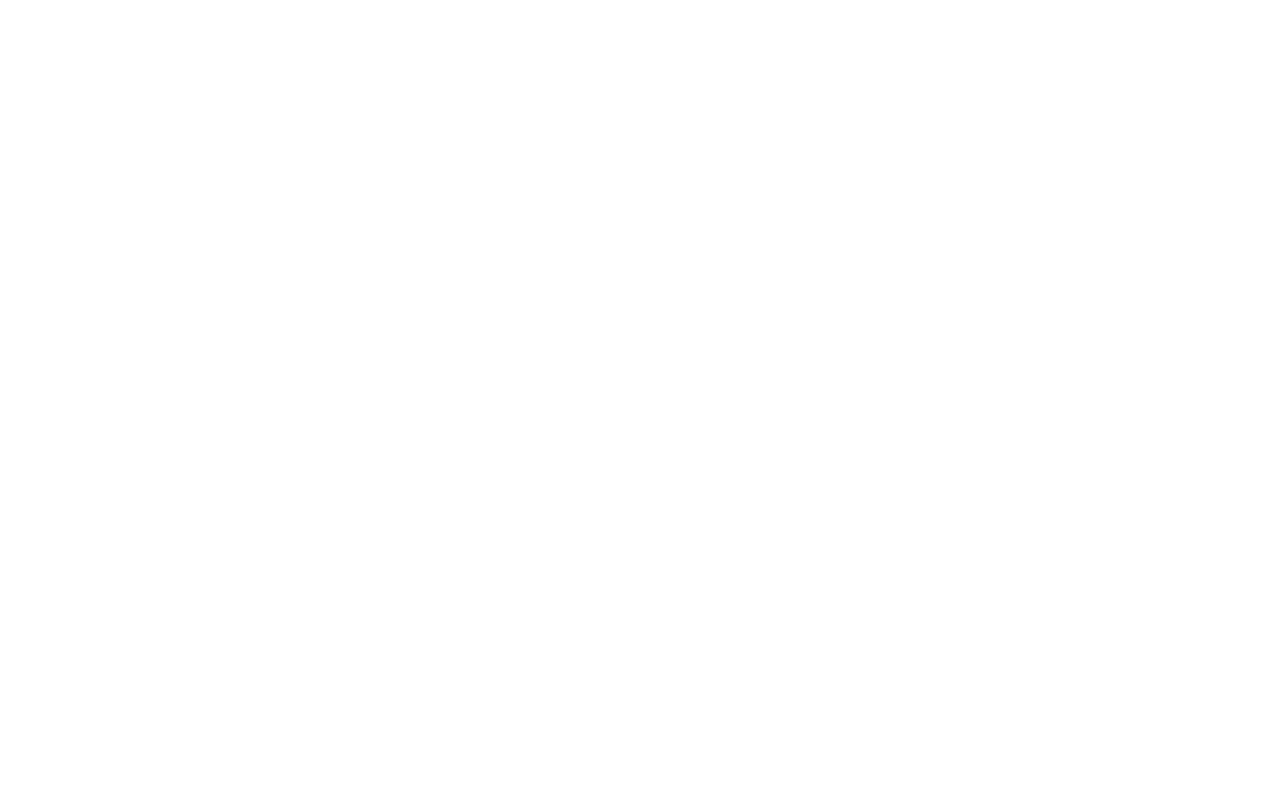
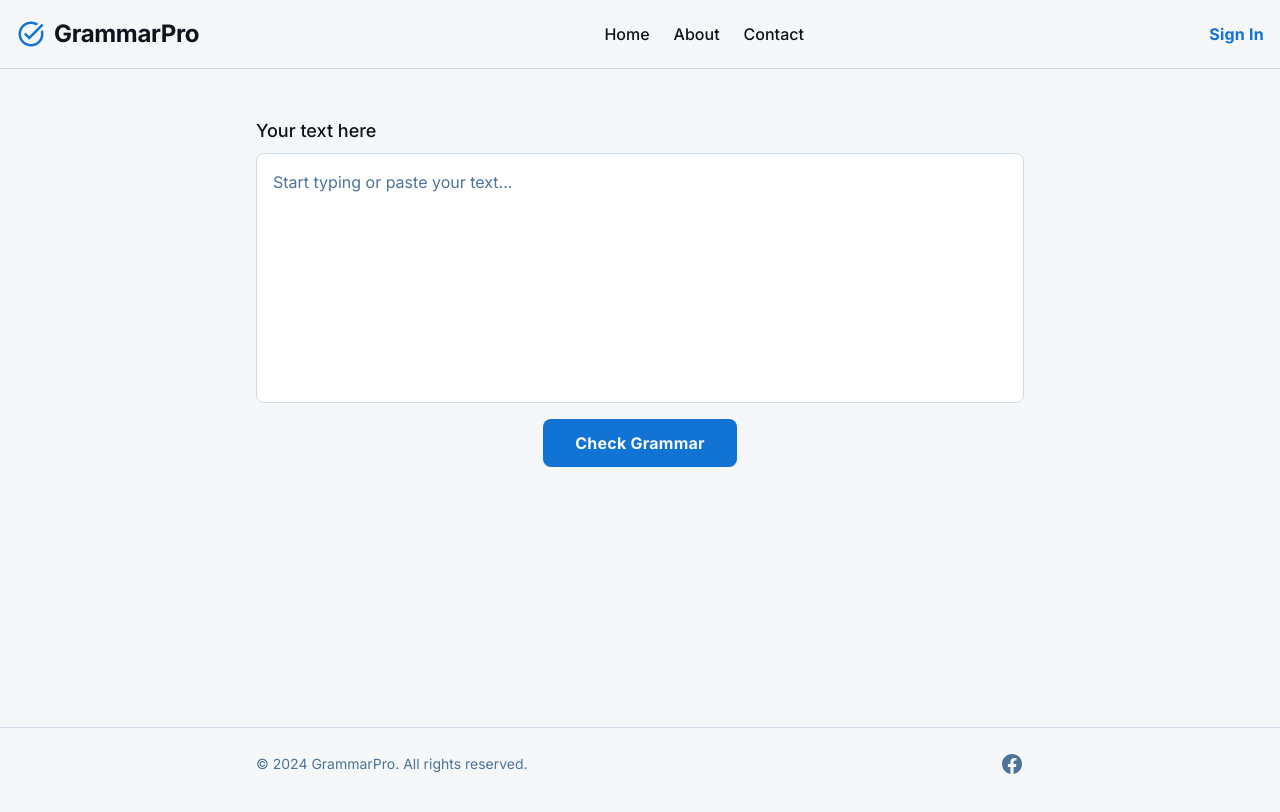
Before and after one commit to mhassanmalikmhm/grammar-pro, a plain HTML site: page templates/index.html in a window 1280 px wide. Drawn offline with nearby package versions, Linux system fonts and the light colour scheme.

Commit message:
Update index.html

```diff
--- a/templates/index.html
+++ b/templates/index.html
@@ -1,11 +1,87 @@
+<!DOCTYPE html>
+<html class="light" lang="en">
+<head>
+<meta charset="utf-8"/>
+<meta content="width=device-width, initial-scale=1.0" name="viewport"/>
+<title>GrammarPro - AI Correction Tool</title>
+<script src="https://cdn.tailwindcss.com?plugins=forms,container-queries"></script>
+<link href="https://fonts.googleapis.com/css2?family=Material+Symbols+Outlined" rel="stylesheet"/>
+<link href="https://fonts.googleapis.com" rel="preconnect"/>
+<link crossorigin="" href="https://fonts.gstatic.com" rel="preconnect"/>
+<link href="https://fonts.googleapis.com/css2?family=Inter:wght@400;500;700;800&amp;display=swap" rel="stylesheet"/>
+<script id="tailwind-config">
+tailwind.config = {
+    darkMode: "class",
+    theme: {
+        extend: {
+            colors: {
+                "primary": "#1173d4",
+                "background-light": "#f6f7f8",
+                "background-dark": "#101922",
+            },
+            fontFamily: { "display": ["Inter"] },
+            borderRadius: { "DEFAULT": "0.25rem", "lg": "0.5rem", "xl": "0.75rem", "full": "9999px" },
+        },
+    },
+}
+</script>
+<style>
+.material-symbols-outlined { font-variation-settings: 'FILL' 0, 'wght' 400, 'GRAD' 0, 'opsz' 24; }
+body { min-height: max(884px, 100dvh); }
+</style>
+</head>
+<body class="bg-background-light dark:bg-background-dark font-display text-[#0d141b] dark:text-slate-50">
+<div class="relative flex min-h-screen w-full flex-col group/design-root overflow-x-hidden">
+<header class="flex items-center bg-background-light dark:bg-background-dark p-4 justify-between border-b border-[#cfdbe7] dark:border-slate-800">
+<div class="flex items-center gap-2">
+<span class="material-symbols-outlined text-primary text-3xl">task_alt</span>
+<h1 class="text-2xl font-bold tracking-[-0.015em]">GrammarPro</h1>
+</div>
+<nav class="hidden md:flex items-center gap-6">
+<a class="text-base font-medium hover:text-primary transition-colors" href="#">Home</a>
+<a class="text-base font-medium hover:text-primary transition-colors" href="#">About</a>
+<a class="text-base font-medium hover:text-primary transition-colors" href="#">Contact</a>
+</nav>
+<div class="flex items-center justify-end">
+<a class="text-primary text-base font-bold leading-normal tracking-[0.015em] shrink-0" href="#">Sign In</a>
+</div>
+<button class="md:hidden text-[#0d141b] dark:text-slate-50">
+<span class="material-symbols-outlined text-3xl">menu</span>
+</button>
+</header>
+<main class="flex-1 flex flex-col items-center px-4 py-8 md:py-12">
+<div class="w-full max-w-3xl">
+<div class="flex flex-col gap-4">
+<label class="flex flex-col">
+<p class="text-lg font-medium pb-2">Your text here</p>
+<textarea id="sentenceInput" class="form-input flex w-full min-w-0 flex-1 resize-none overflow-hidden rounded-lg text-[#0d141b] focus:outline-none focus:ring-2 focus:ring-primary/50 border border-[#cfdbe7] dark:border-slate-700 bg-white dark:bg-slate-800 dark:text-slate-50 min-h-[250px] placeholder:text-[#4c739a] dark:placeholder:text-slate-500 p-4 text-base font-normal leading-normal" placeholder="Start typing or paste your text..."></textarea>
+</label>
+<button onclick="checkGrammar()" class="flex min-w-[84px] max-w-[480px] self-center cursor-pointer items-center justify-center overflow-hidden rounded-lg h-12 px-8 bg-primary text-slate-50 text-base font-bold leading-normal tracking-[0.015em] hover:bg-primary/90 transition-colors">
+<span class="truncate">Check Grammar</span>
+</button>
+</div>
+<div id="result" class="mt-8"></div>
+</div>
+</main>
+<footer class="bg-background-light dark:bg-background-dark border-t border-[#cfdbe7] dark:border-slate-800 py-6 px-4">
+<div class="max-w-3xl mx-auto flex flex-col md:flex-row justify-between items-center text-center md:text-left gap-4">
+<p class="text-sm text-[#4c739a] dark:text-slate-400">© 2024 GrammarPro. All rights reserved.</p>
+<div class="flex items-center gap-4">
+<a class="text-[#4c739a] dark:text-slate-400 hover:text-primary dark:hover:text-primary transition-colors" href="#">
+<svg aria-hidden="true" class="h-6 w-6" fill="currentColor" viewbox="0 0 24 24"><path clip-rule="evenodd" d="M22 12c0-5.523-4.477-10-10-10S2 6.477 2 12c0 4.991 3.657 9.128 8.438 9.878v-6.987h-2.54V12h2.54V9.797c0-2.506 1.492-3.89 3.777-3.89 1.094 0 2.238.195 2.238.195v2.46h-1.26c-1.243 0-1.63.771-1.63 1.562V12h2.773l-.443 2.89h-2.33v6.988C18.343 21.128 22 16.991 22 12z" fill-rule="evenodd"></path></svg>
+</a>
+<!-- Add other social icons if needed -->
+</div>
+</div>
+</footer>
+</div>
+
 <script>
 async function checkGrammar() {
     const sentence = document.getElementById('sentenceInput').value.trim();
     const resultDiv = document.getElementById('result');
-        // ✅ Change localhost to your Railway URL
     const API_URL = 'https://web-production-ad8a.up.railway.app/check_grammar';
 
-        // Initial state
     resultDiv.innerHTML = '<div class="p-4 text-center text-lg font-bold border rounded-lg bg-yellow-100 text-yellow-800 dark:bg-yellow-900 dark:text-yellow-300">Checking grammar... Please wait. (First check may take longer)</div>';
 
     if (!sentence) {
@@ -36,7 +112,6 @@
                     </div>
                 `;
             } else {
-                    // PROBLEM status: Show both original and corrected sentences
                 outputHTML = `
                     <div class="p-4 border border-red-500 rounded-lg bg-red-100 text-red-700 dark:bg-red-900 dark:text-red-300">
                         <p class="text-2xl font-bold mb-2">Grammar: PROBLEM Hai. ❌</p>
@@ -58,3 +133,5 @@
     }
 }
 </script>
+</body>
+</html>
```
Lines whose indentation alone changed are shown as unchanged.
